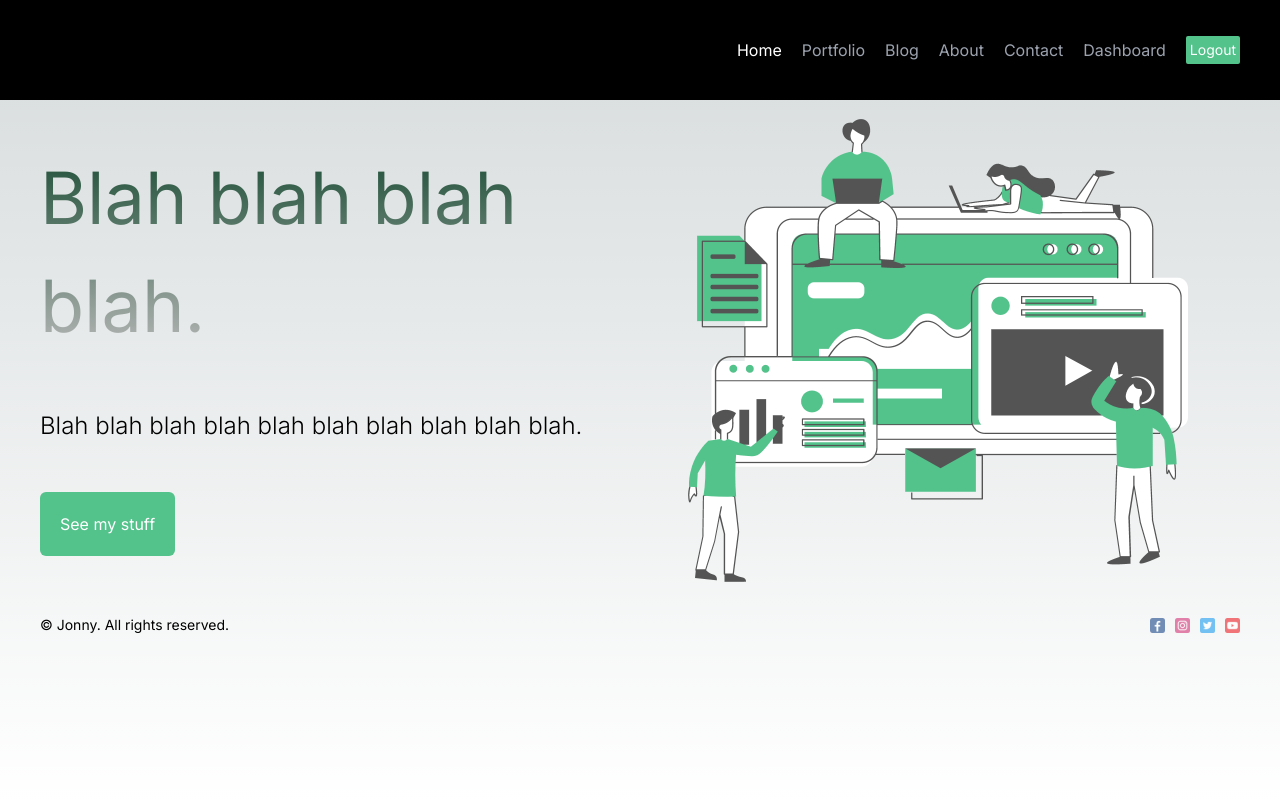
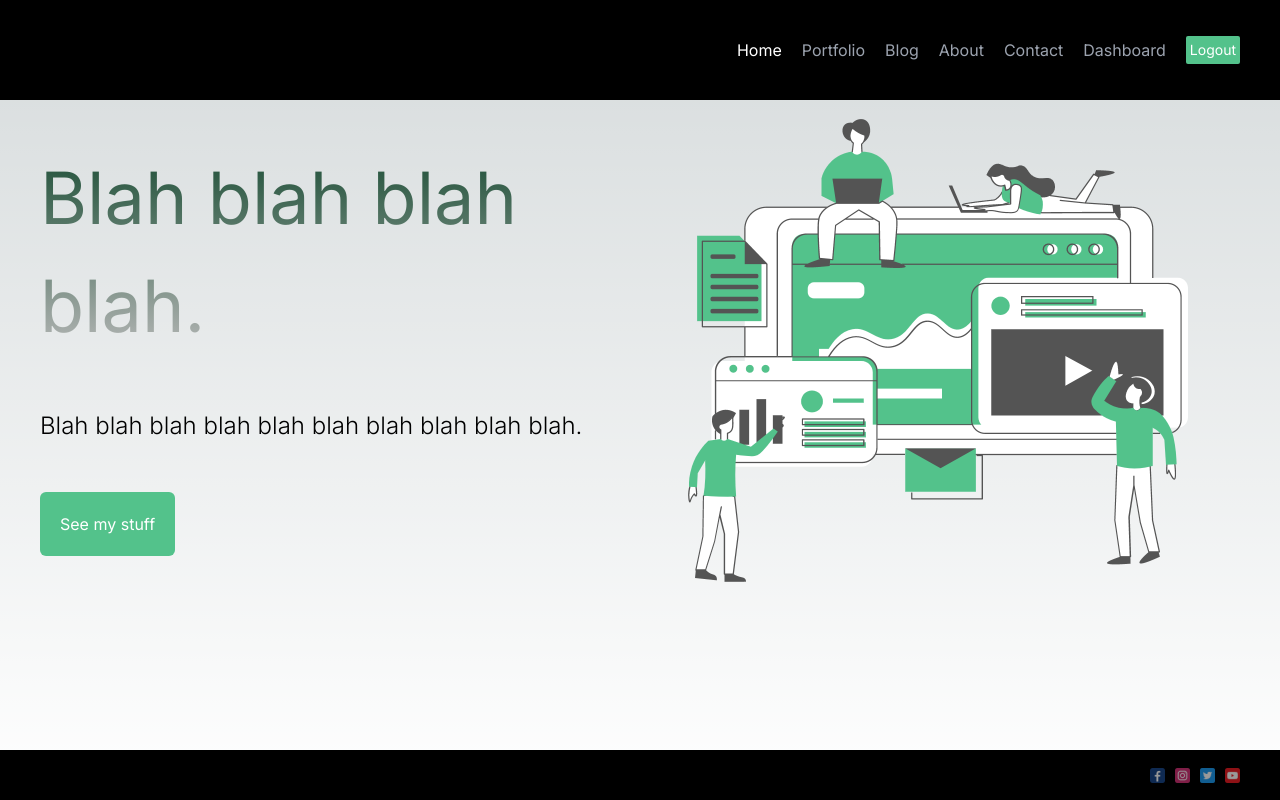
Before and after one commit to jonnyabrams/nextjs13-tryout, a Next.js app: page / in a window 1280 px wide. Built offline with nearby package versions, Linux system fonts and the light colour scheme.

Commit message:
feat: make footer fixed

```diff
--- a/src/app/layout.tsx
+++ b/src/app/layout.tsx
@@ -21,7 +21,7 @@ export default function RootLayout({
       <body className={inter.className}>
         <div className="container">
           <Navbar />
-          <div className="mt-[100px]">
+          <div className="mt-[100px] mb-[50px]">
             {children}
             <Footer />
           </div>
--- a/src/components/footer/Footer.tsx
+++ b/src/components/footer/Footer.tsx
@@ -2,7 +2,7 @@ import Image from "next/image";
 
 const Footer = () => {
   return (
-    <div className="h-[50px] flex items-center justify-between text-sm">
+    <div className="h-[50px] flex items-center justify-between text-sm fixed bottom-0 right-0 left-0 bg-black px-10 w-full">
       <div>© Jonny. All rights reserved.</div>
       <div className="flex items-center gap-2.5">
         <Image
```
